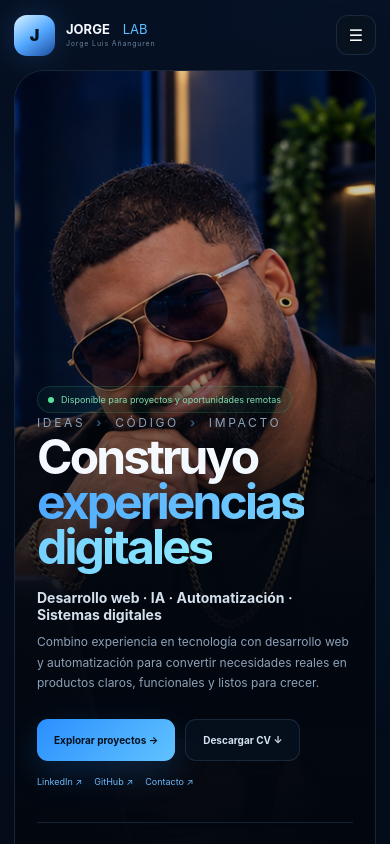
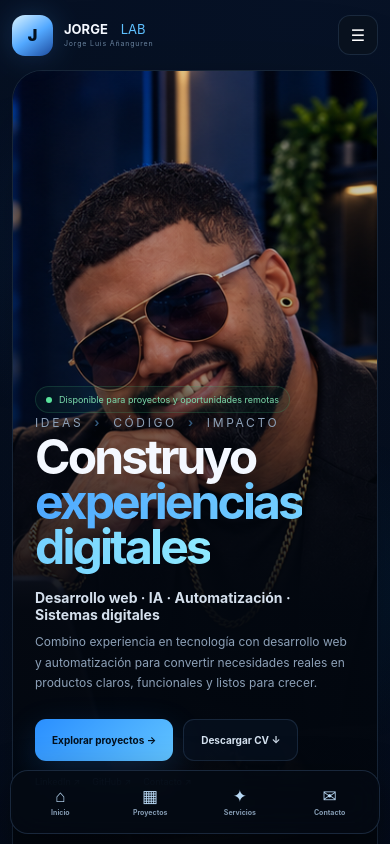
Before and after one commit to jorluisproyect/jorge-lab, a Next.js app: page / in a window 390 px wide. Shown: the top 844 px of the page. Built offline with nearby package versions, Linux system fonts and the light colour scheme; no server answers; the database is empty.

Commit message:
Enable mobile catalog layout and navigation dock

```diff
--- a/src/app/layout.tsx
+++ b/src/app/layout.tsx
@@ -1,5 +1,7 @@
 import type { Metadata } from "next";
 import "./globals.css";
+import "./mobile-catalog.css";
+import MobileDock from "@/components/MobileDock";
 
 export const metadata: Metadata = {
   title: { default: "Jorge Lab | Jorge Luis Añanguren", template: "%s | Jorge Lab" },
@@ -14,5 +16,5 @@ export const metadata: Metadata = {
 };
 
 export default function RootLayout({ children }: Readonly<{ children: React.ReactNode }>) {
-  return <html lang="es"><body>{children}</body></html>;
+  return <html lang="es"><body>{children}<MobileDock /></body></html>;
 }
```
